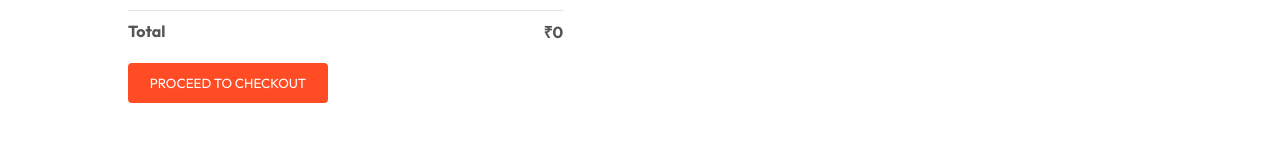
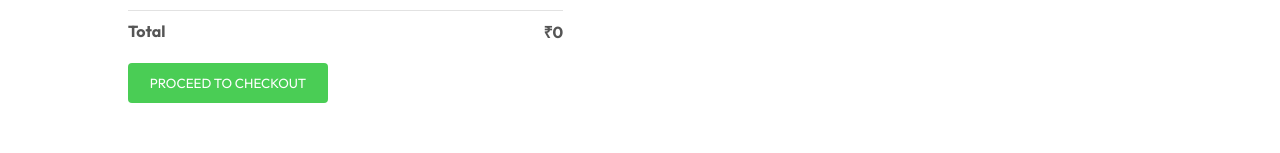
Before and after one commit to MohitCh011/food-del, a React (Vite) app in the folder frontend/: page /cart in a window 1280 px wide. Shown: the part 412-565 px from the top of the page. Built offline with nearby package versions, Linux system fonts and the light colour scheme; no server answers.

Commit message:
css edited

```diff
--- a/frontend/src/pages/Cart/Cart.css
+++ b/frontend/src/pages/Cart/Cart.css
@@ -62,7 +62,7 @@
 .cart-total button {
     border: none;
     color: white;
-    background-color: #FF4C24;
+    background-color: #4acd55;
     width: max(15vw,200px);
     padding: 12px 0px;
     border-radius: 4px;
--- a/frontend/src/pages/PlaceOrder/PlaceOrder.css
+++ b/frontend/src/pages/PlaceOrder/PlaceOrder.css
@@ -20,7 +20,7 @@
     padding: 10px;
     border: 1px solid #C5C5C5;
     border-radius: 4px;
-    outline-color: tomato;
+    outline-color: rgb(61, 196, 49);
 }
 .place-order-left .multi-field{
     display: flex;
@@ -33,7 +33,7 @@
 .place-order-submit{
     margin-top: 50px;
     border: none;
-    background-color: tomato;
+    background-color: rgb(51, 221, 80);
     color: white;
     padding: 12px 30px;
     border-radius: 4px;
@@ -53,7 +53,7 @@
     display: flex;
     align-items: center;
     gap: 10px ;
-    border: 1px solid tomato;
+    border: 1px solid rgb(25, 181, 25);
     padding: 15px;
     border-radius: 4px;
     min-width: 300px;
```
